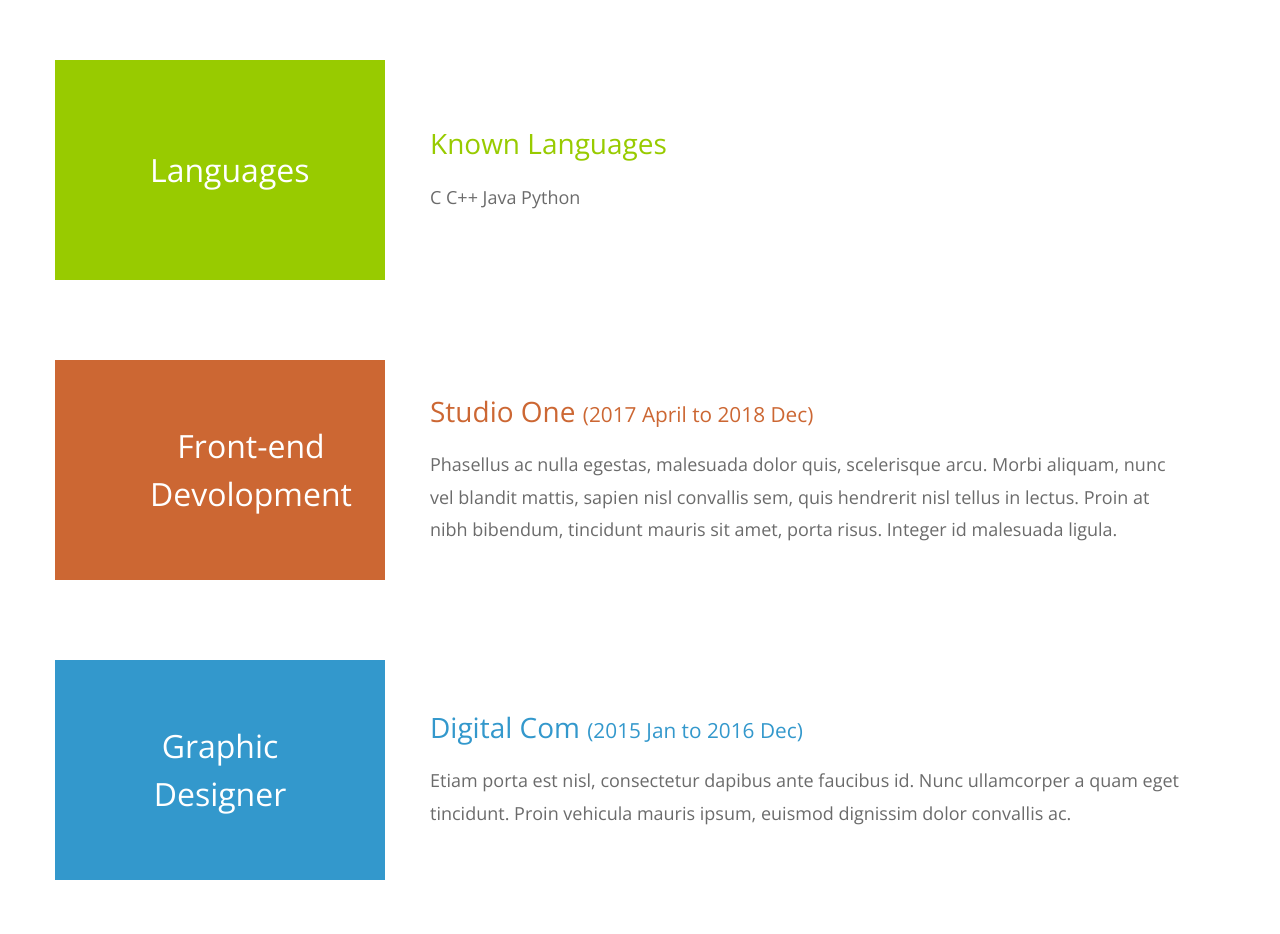
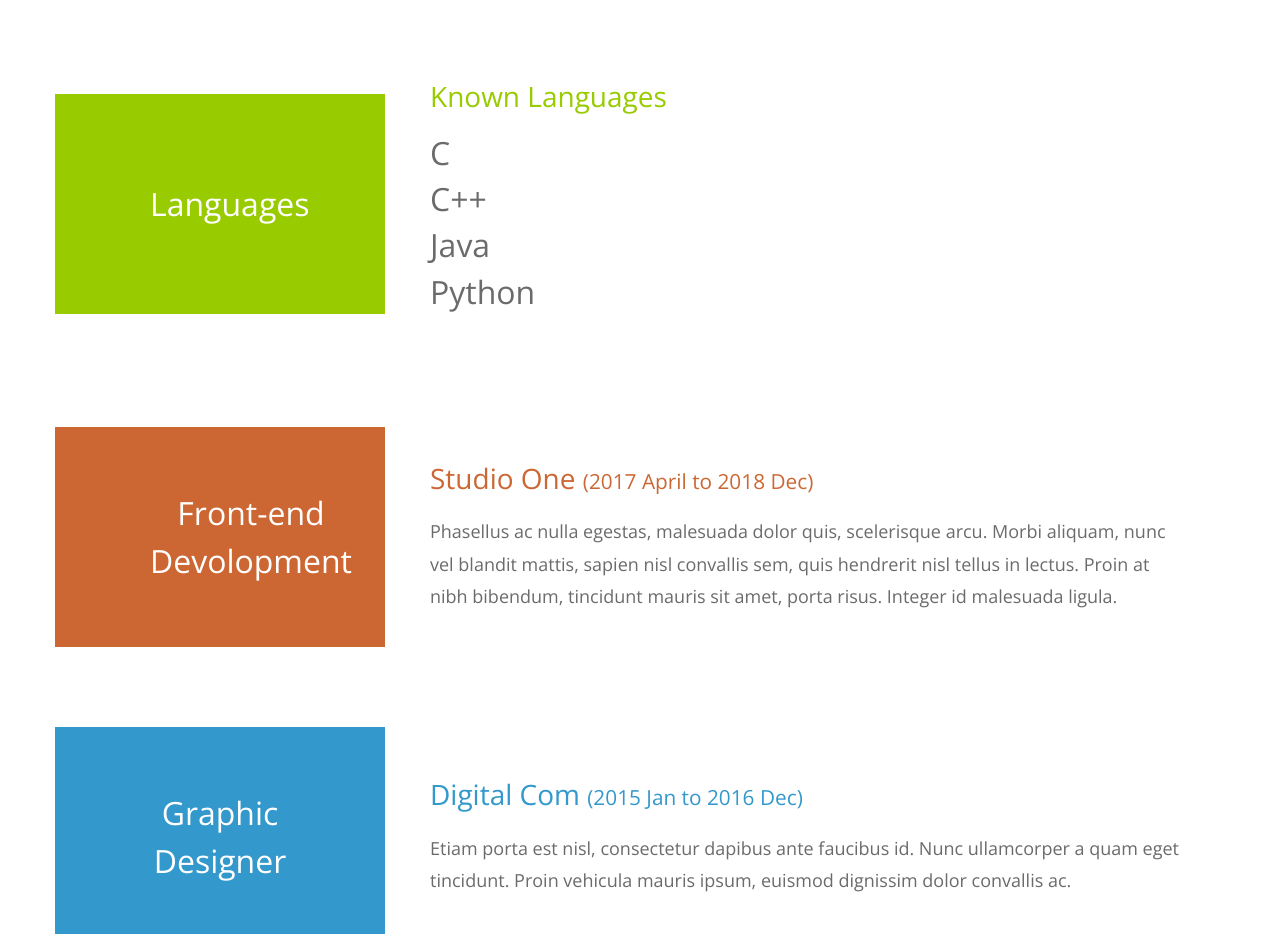
Before and after one commit to SIMHANITHIN/SIMHANITHIN.github.io, a plain HTML site: page index.html in a window 1280 px wide. Shown: the part 1120-2054 px from the top of the page. Drawn offline with nearby package versions, Linux system fonts and the light colour scheme.

Commit message:
Update index.html

```diff
--- a/index.html
+++ b/index.html
@@ -74,10 +74,10 @@ https://templatemo.com/tm-530-mini-profile
                   Known Languages
                 </h3>
                 <p class="mb-0">
-                 C
-                 C++
-                 Java
-                 Python
+                <h2>C</h2>
+                 <h2>C++</h2>
+                 <h2>Java</h2>
+                 <h2>Python</h2>
                 </p>
               </div>
             </div>
```
